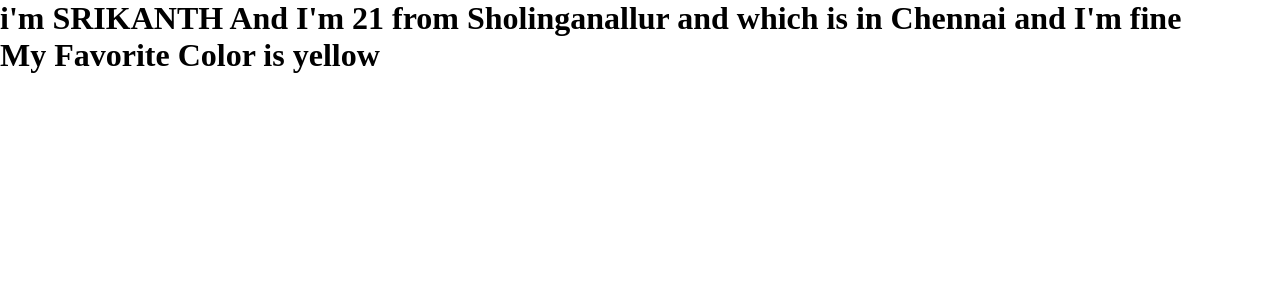
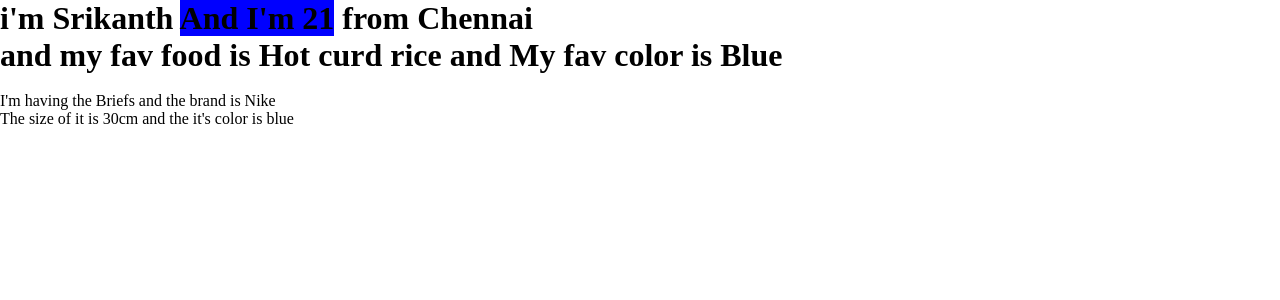
Before and after one commit to SRIKANTH-0001/react-vite, a React (Vite) app: page / in a window 1280 px wide. Shown: the top 300 px of the page. Built offline with nearby package versions, Linux system fonts and the light colour scheme.

Commit message:
sending objects as a props

```diff
--- a/src/App.jsx
+++ b/src/App.jsx
@@ -2,15 +2,28 @@ import React, {Component} from "react"
 import Head1 from "./Child"
 import Header from "./modulecss/header"
 
-const App=()=>{
+const App=(args)=>{
 
-    const state="Chennai";
-    const city="Sholinganallur";
-    const situation ="fine";
+    console.log(args);
+
+    let personalDetails={
+        name:"Srikanth",
+        age:21,
+        address:"Chennai",
+        favColor:"Blue",
+        favFood:"Hot curd rice"
+    }
 
     return(
         <>
-            <Head1 person={{pname:"SRIKANTH",age:21}} address_Info={[state,city,situation]}/>
+            <Head1 pDetails={personalDetails}/>
+            <br />
+
+            <ul>
+                <li>I'm having the Briefs and the brand is {args.brand}</li>
+                <li>The size of it is {args.size} and the it's color is {args.color}</li>
+            </ul>
+
         </>
 
     )
--- a/src/Child.jsx
+++ b/src/Child.jsx
@@ -4,12 +4,11 @@ const Child=(props)=>{
 
     console.log(props);
 
-
-    const {person:{pname,age},address_Info:[state,city,situation]}=props;
-
     return(
         <div>
-            <h1>i'm {pname} <span>And I'm {age}</span> from {city} and which is in {state} and I'm {situation} </h1>
+            <h1>i'm {props.pDetails.name} <span style={{backgroundColor:"blue"}}>
+            And I'm {props.pDetails.age}</span> from {props.pDetails.address} <br />
+            and my fav food is {props.pDetails.favFood} and My fav color is {props.pDetails.favColor} </h1>
         </div>
     )
 }
--- a/src/main.jsx
+++ b/src/main.jsx
@@ -3,26 +3,9 @@ import ReactDOM from 'react-dom/client';
 import App from './App';
 import "./style.css"
 
-class Header extends React.Component {
-  constructor(props) {
-    super(props);
-    this.state = {favoritecolor: "red"};
-  }
-  componentDidMount() {
-    setTimeout(() => {
-      this.setState({favoritecolor: "yellow"})
-    }, 2000)
-  }
-  render() {
-    return (
-      <h1>My Favorite Color is {this.state.favoritecolor}</h1>
-    );
-  }
-}
 
 ReactDOM.createRoot(document.getElementById('root')).render(
 <>
-<App />
-<Header/>
+<App brand="Nike" size="30cm" color="blue"/>
 </>
 );
```
